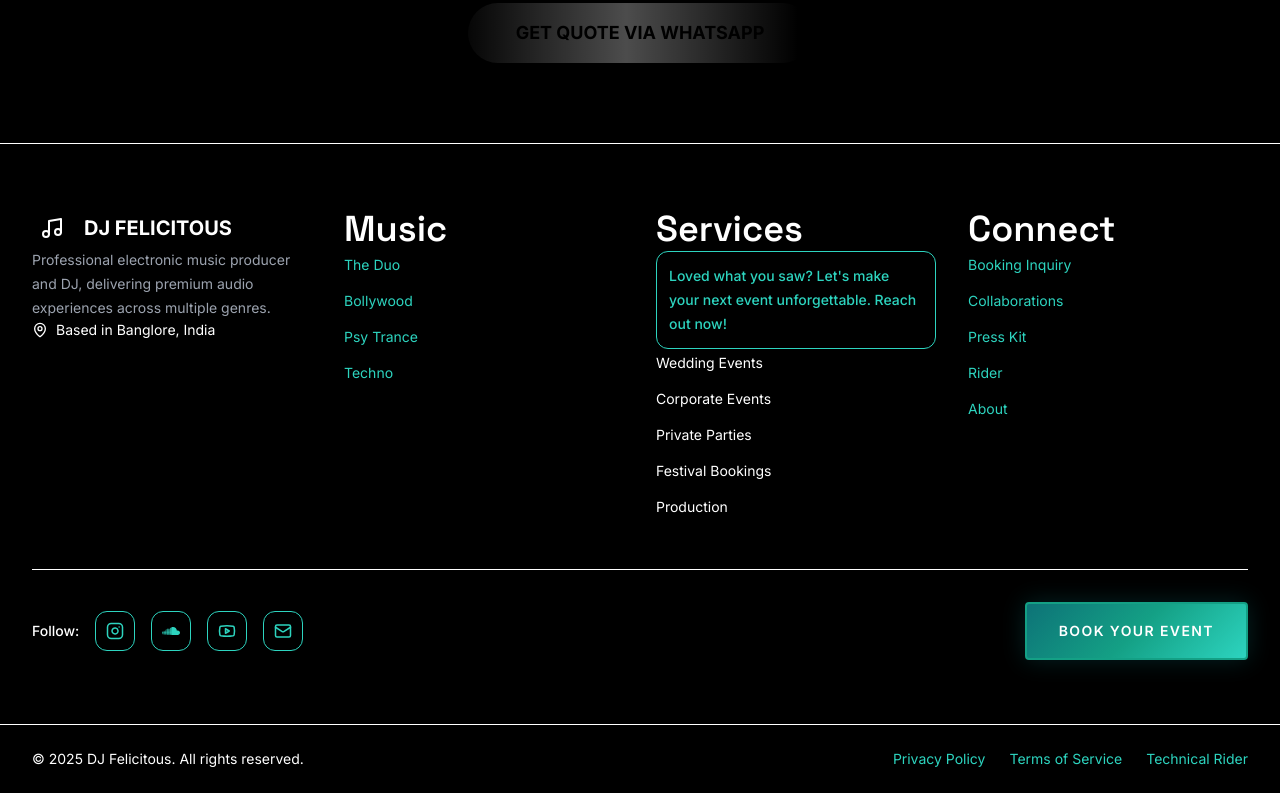
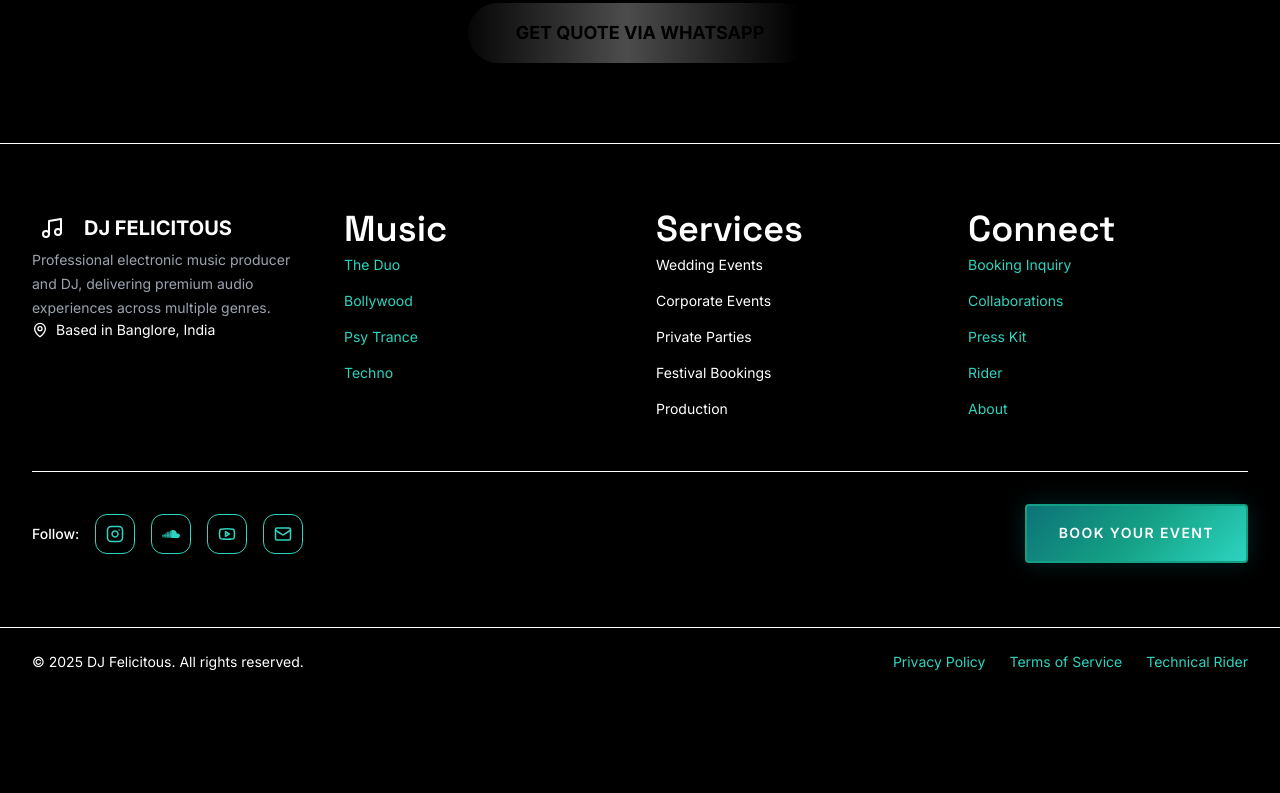
Before and after one commit to Amalanilkumar282/djfelicitous, a Next.js app: page /couple-duo in a window 1280 px wide. Shown: the part 3012-3805 px from the top of the page. After the commit the page ends 3708 px from the top, so only its background shows below. Built offline with nearby package versions, Linux system fonts and the light colour scheme.

Commit message:
footer update

```diff
--- a/src/components/Footer.tsx
+++ b/src/components/Footer.tsx
@@ -30,7 +30,6 @@ const Footer: React.FC = () => {
     {
       title: 'Services',
       isSpecial: true, // Mark this section as special for different rendering
-      promotionalText: "Loved what you saw? Let's make your next event unforgettable. Reach out now!",
       links: [
         { name: 'Wedding Events', href: '/services/weddings' },
         { name: 'Corporate Events', href: '/services/corporate' },
@@ -105,18 +104,6 @@ const Footer: React.FC = () => {
               <h3 className="font-space-grotesk font-semibold text-white text-lg">
                 {section.title}
               </h3>
-
-              {/* Add promotional text for Services section */}
-              {section.isSpecial && (
-                <motion.p
-                  initial={{ opacity: 0, y: 10 }}
-                  whileInView={{ opacity: 1, y: 0 }}
-                  transition={{ duration: 0.6, delay: 0.2 }}
-                  className="text-accent text-sm font-medium leading-relaxed bg-gradient-to-r from-accent/20 to-electric-cyan/20 p-3 rounded-lg border border-accent/30"
-                >
-                  {section.promotionalText}
-                </motion.p>
-              )}
 
               <ul className="space-y-2">
                 {section.links.map((link) => (
```
